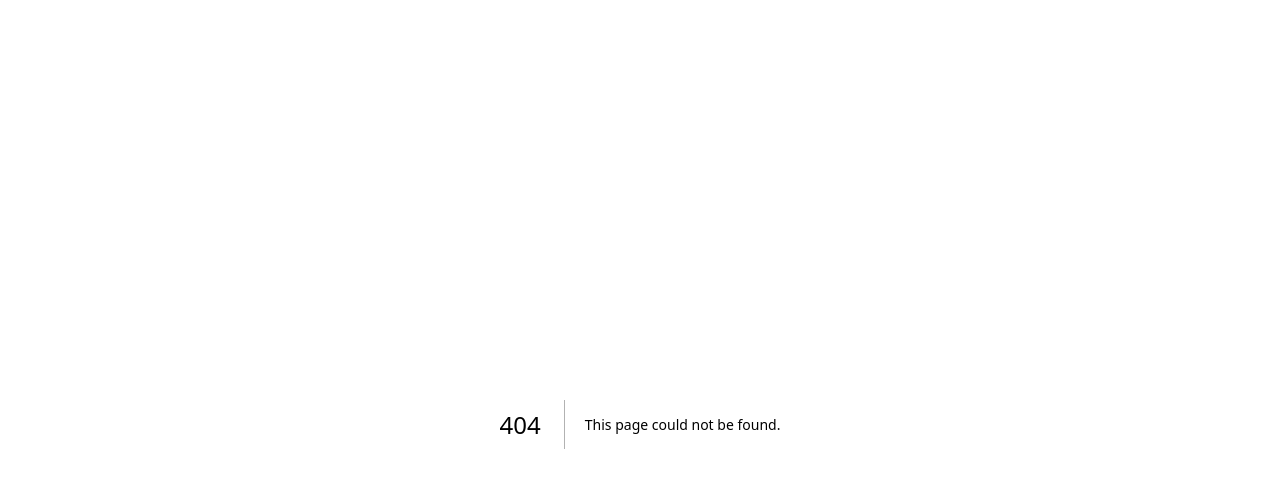
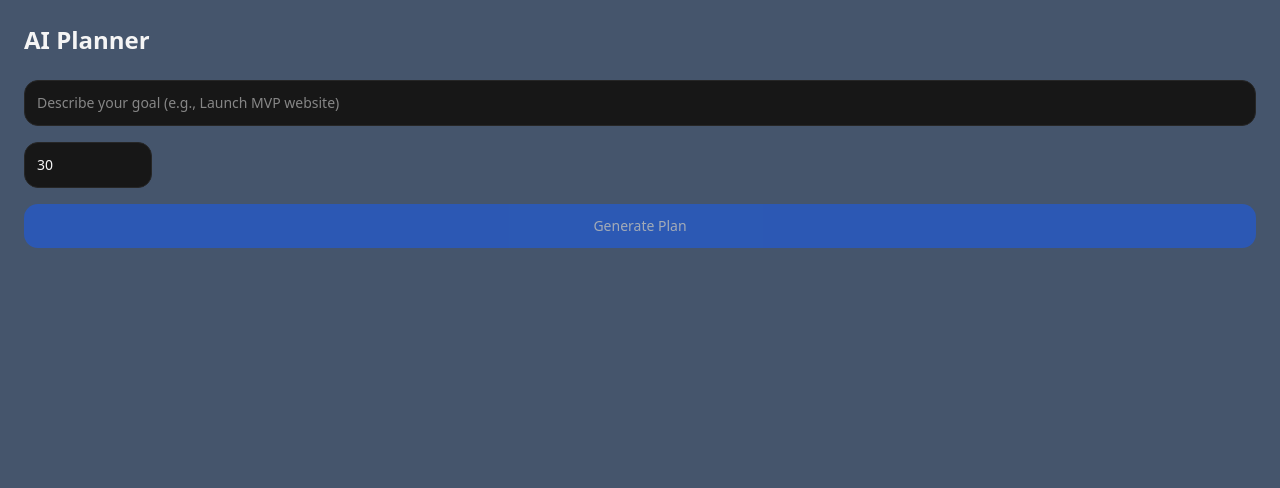
Before and after one commit to alexperreira/clarity, a Next.js app: page /planner in a window 1280 px wide. Before the commit this address had no page. Shown: the top 488 px of the page. Built offline with nearby package versions, Linux system fonts and the light colour scheme.

Commit message:
feat(api): implement openai api for project planner

```diff
--- /dev/null
+++ b/app/api/ai/plan/route.ts
@@ -0,0 +1,32 @@
+import { NextRequest, NextResponse } from 'next/server';
+import OpenAI from 'openai';
+
+const client = new OpenAI({
+	apiKey: process.env.OPENAI_API_KEY,
+});
+
+export async function POST(req: NextRequest) {
+	const { objective, days } = (await req.json()) as {
+		objective: string;
+		days: number;
+	};
+
+	if (!objective || !days) {
+		return NextResponse.json(
+			{ error: "Missing 'objective' or 'days'." },
+			{ status: 400 }
+		);
+	}
+
+	// Example prompt
+	const system = `You are a project planning assistant. Return concise JSON with keys: milestones[], each with name, summary, and tasks[] (task title, approximate effort in hours, dependencies[] optional). Keep it minimal and actionable.`;
+	const user = `Goal: ${objective}\nTimeframe: ${days} days. Assume a small team of 1-3 people. Keep units small (2-6h tasks).`;
+
+	// Pseudocode
+	// const plan = await client.chat.completions.create({
+	const plan = await client.responses.create({
+		model: 'gpt-5',
+		reasoning: { effort: 'low' },
+		instructions: { system },
+	});
+}
--- /dev/null
+++ b/app/planner/page.tsx
@@ -0,0 +1,58 @@
+'use client';
+import { useState } from 'react';
+
+export default function PlannerPage() {
+	const [objective, setObjective] = useState('');
+	const [days, setDays] = useState(30);
+	const [result, setResult] = useState<string | null>(null);
+	const [loading, setLoading] = useState(false);
+
+	async function plan() {
+		setLoading(true);
+		const res = await fetch('/api/ai/plan', {
+			method: 'POST',
+			headers: { 'Content-Type': 'application/json' },
+			body: JSON.stringify({ objective, days }),
+		});
+		const data = await res.json();
+		setResult(data.result);
+		setLoading(false);
+	}
+
+	return (
+		<main className='space-y-6'>
+			<header>
+				<h1 className='text-2xl font-semibold'>AI Planner</h1>
+			</header>
+
+			<form className='space-y-4'>
+				<input
+					type='text'
+					className='w-full rounded-xl border border-neutral-800 bg-neutral-900 p-3 text-sm'
+					placeholder='Describe your goal (e.g., Launch MVP website)'
+					value={objective}
+					onChange={(e) => setObjective(e.target.value)}
+				/>
+				<input
+					type='number'
+					className='w-32 rounded-xl  border border-neutral-800 bg-neutral-900 p-3 text-sm'
+					value={days}
+					onChange={(e) => setDays(parseInt(e.target.value))}
+				/>
+				<button
+					className='w-full rounded-xl bg-blue-600 p-3 text-sm font-medium text-white disabled:opacity-50'
+					disabled={!objective || loading}
+					onClick={plan}
+				>
+					{loading ? 'Generating...' : 'Generate Plan'}
+				</button>
+			</form>
+
+			{result && (
+				<pre className='whitespace-pre-wrap rounded-xl border border-neutral-800 bg-neutral-950 p-4 text-sm'>
+					{JSON.stringify(result, null, 2)}
+				</pre>
+			)}
+		</main>
+	);
+}
```
